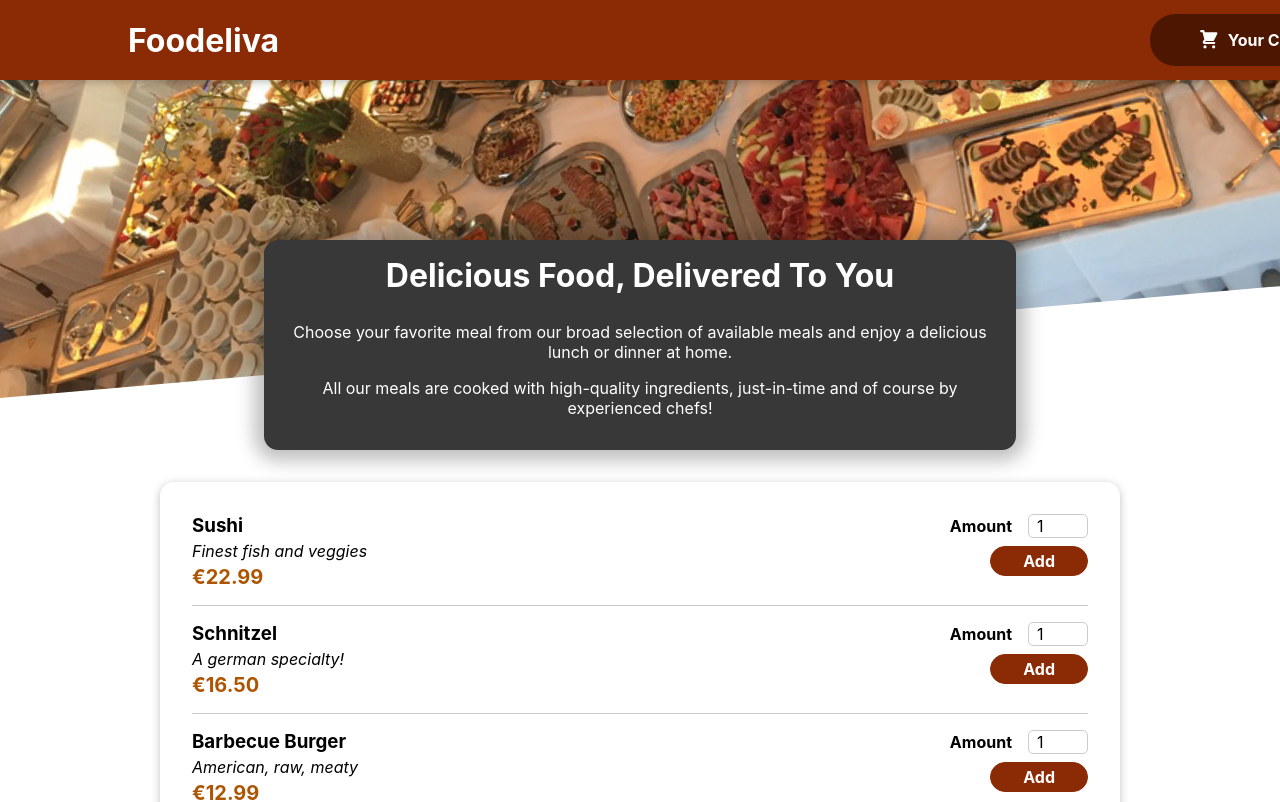
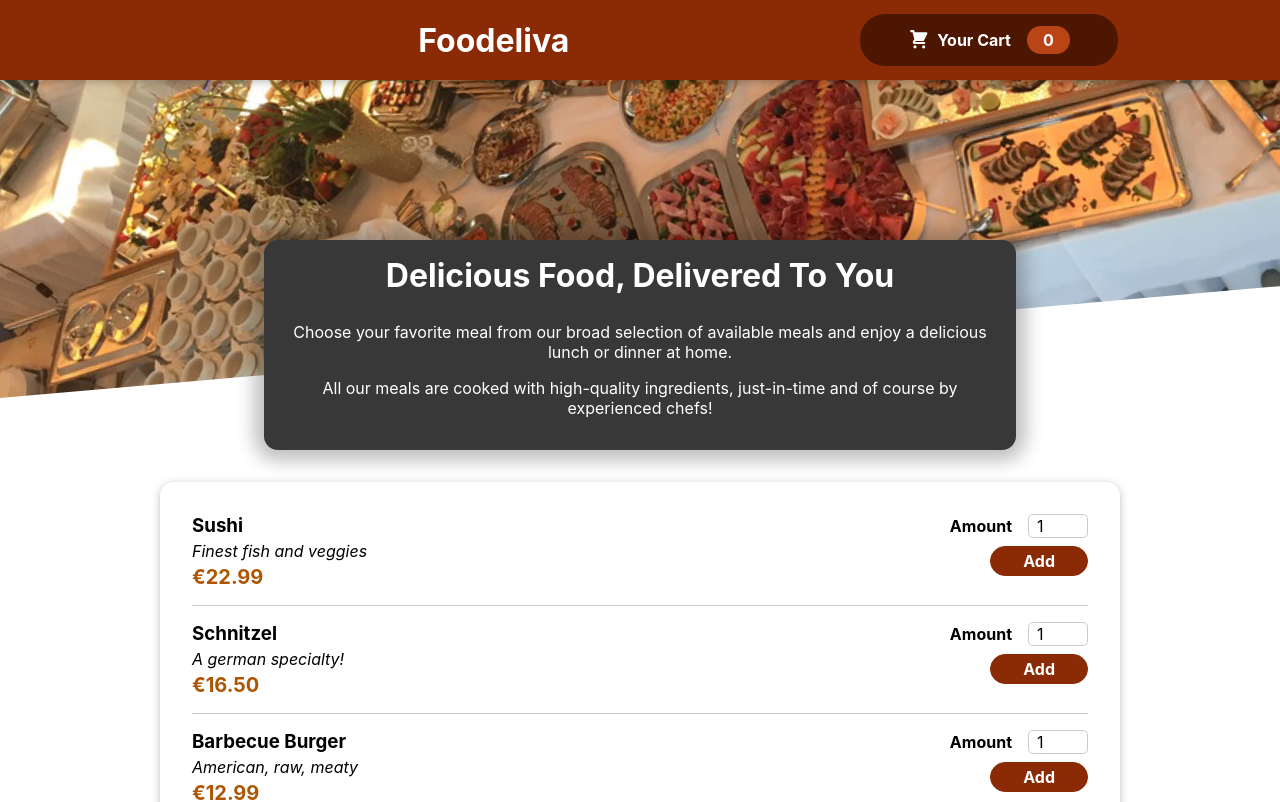
Before and after one commit to iseto/react-food-order, a React (Create React App) app: page / in a window 1280 px wide. Shown: the top 802 px of the page. Built offline with nearby package versions, Linux system fonts and the light colour scheme.

Commit message:
use useContext hook in HeaderCartButton.js

```diff
--- a/src/components/Layout/Header.module.css
+++ b/src/components/Layout/Header.module.css
@@ -7,7 +7,7 @@
   background-color: #8a2b06;
   color: white;
   display: flex;
-  justify-content: space-between;
+  justify-content: space-evenly; /*space-between;*/
   align-items: center;
   padding: 0 10%;
   box-shadow: 0 2px 8px rgba(0, 0, 0, 0.25);
--- a/src/components/Layout/HeaderCartButton.js
+++ b/src/components/Layout/HeaderCartButton.js
@@ -1,14 +1,23 @@
+import { useContext } from "react";
+
+import CartContext from "../../store/cart-context";
 import CartIcon from "../Cart/CartIcon";
 import classes from "./HeaderCartButton.module.css";
 
 const HeaderCartButton = (props) => {
+  const cartCtx = useContext(CartContext);
+
+  const numberOfCartItems = cartCtx.items.reduce((currentNumber, item) => {
+    return currentNumber + item;
+  }, 0);
+
   return (
     <button className={classes.button} onClick={props.onClick}>
       <span className={classes.icon}>
         <CartIcon />
       </span>
       <span>Your Cart</span>
-      <span className={classes.badge}>3</span>
+      <span className={classes.badge}>{numberOfCartItems}</span>
     </button>
   );
 };
```
